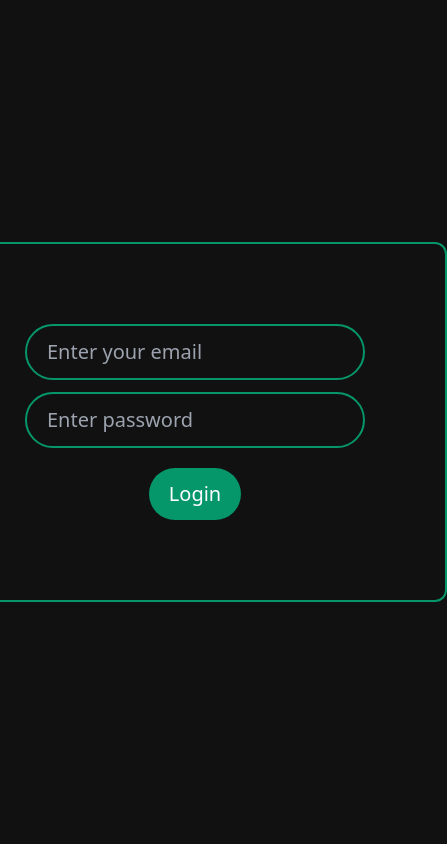
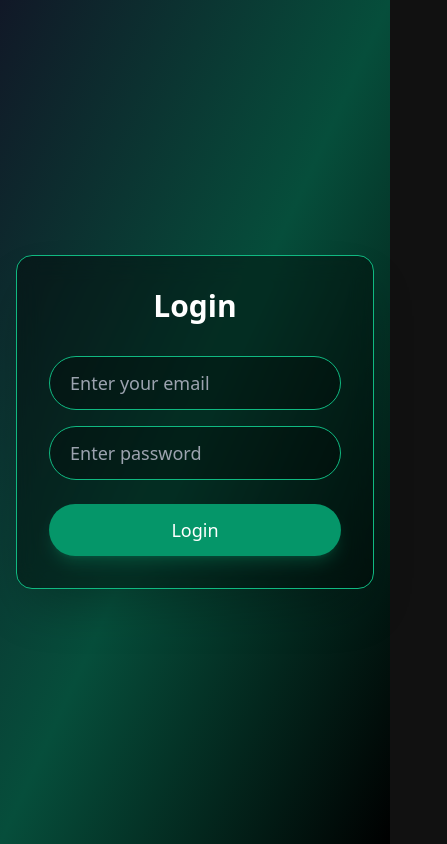
Before and after one commit to Aniket-dev-tech/Employee-Management-System, a React (Vite) app: page / in a window 390 px wide. Shown: the whole page, 447 px wide, since content can reach past the window. Built offline with nearby package versions, Linux system fonts and the light colour scheme.

Commit message:
improve the ui with responsiveness

```diff
--- a/src/components/Auth/Login.jsx
+++ b/src/components/Auth/Login.jsx
@@ -1,45 +1,50 @@
-import React, {useState} from "react";
+import React, { useState } from "react";
 
 const Login = () => {
   const [email, setEmail] = useState("");
-  const [password, setPassword] = useState("")
+  const [password, setPassword] = useState("");
 
-
-  const submitHandler = (e) =>{
-    e.preventDefault()
+  const submitHandler = (e) => {
+    e.preventDefault();
     console.log("Email is", email);
     console.log("Password is", password);
-    setEmail("")
-    setPassword("")
-  }
+    setEmail("");
+    setPassword("");
+  };
 
   return (
-    <div className="flex h-screen w-screen items-center justify-center">
-      <div className="border-2 p-20 border-emerald-600 rounded-xl">
+    <div className="flex min-h-screen w-full items-center justify-center bg-gradient-to-br from-gray-900 via-emerald-900 to-black p-4">
+      <div className="w-full max-w-md bg-black/40 backdrop-blur-md border border-emerald-500 rounded-2xl shadow-2xl p-8 sm:p-10">
         <form
-        onSubmit={(e)=>{
-          submitHandler(e)
-        }}
-        className="flex flex-col items-center justify-center ">
-          <input required
-          value={email}
-          onChange={(e)=>{
-            setEmail(e.target.value)
+          onSubmit={(e) => {
+            submitHandler(e);
           }}
-            className="text-white outline-none bg-transparent placeholder:text-gray-400 border-2 border-emerald-600 text-xl py-3 px-5 rounded-full"
+          className="flex flex-col gap-4"
+        >
+          <h1 className="text-3xl sm:text-4xl font-bold text-white text-center mb-4">
+            Login
+          </h1>
+          <input
+            required
+            value={email}
+            onChange={(e) => {
+              setEmail(e.target.value);
+            }}
+            className="w-full text-white outline-none bg-black/30 placeholder:text-gray-400 border border-emerald-500 focus:border-emerald-400 focus:ring-2 focus:ring-emerald-500 text-lg sm:text-xl py-3 px-5 rounded-full transition-all"
             type="email"
             placeholder="Enter your email"
           />
-          <input required
+          <input
+            required
             value={password}
-            onChange={(e)=>{
-              setPassword(e.target.value)
+            onChange={(e) => {
+              setPassword(e.target.value);
             }}
-            className="text-white outline-none bg-transparent mt-3 placeholder:text-gray-400  border-2 border-emerald-600 text-xl py-3 px-5 rounded-full"
+            className="w-full text-white outline-none bg-black/30 placeholder:text-gray-400 border border-emerald-500 focus:border-emerald-400 focus:ring-2 focus:ring-emerald-500 text-lg sm:text-xl py-3 px-5 rounded-full transition-all"
             type="password"
             placeholder="Enter password"
           />
-          <button className="mt-5 text-white outline-none placeholder:text-white bg-emerald-600 text-xl py-3 px-5 rounded-full">
+          <button className="mt-2 w-full text-white bg-emerald-600 hover:bg-emerald-500 active:scale-95 transition-all text-lg sm:text-xl py-3 px-5 rounded-full shadow-lg shadow-emerald-500/20">
             Login
           </button>
         </form>
```
